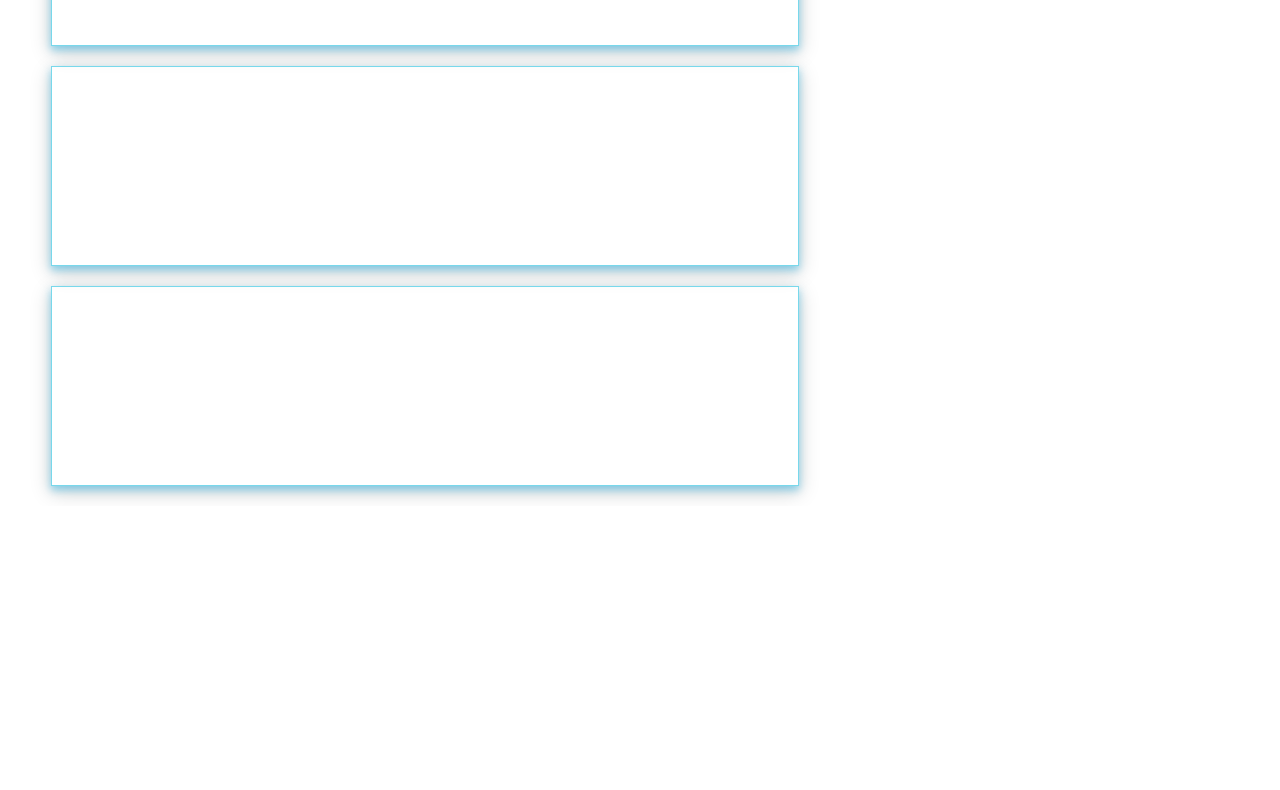
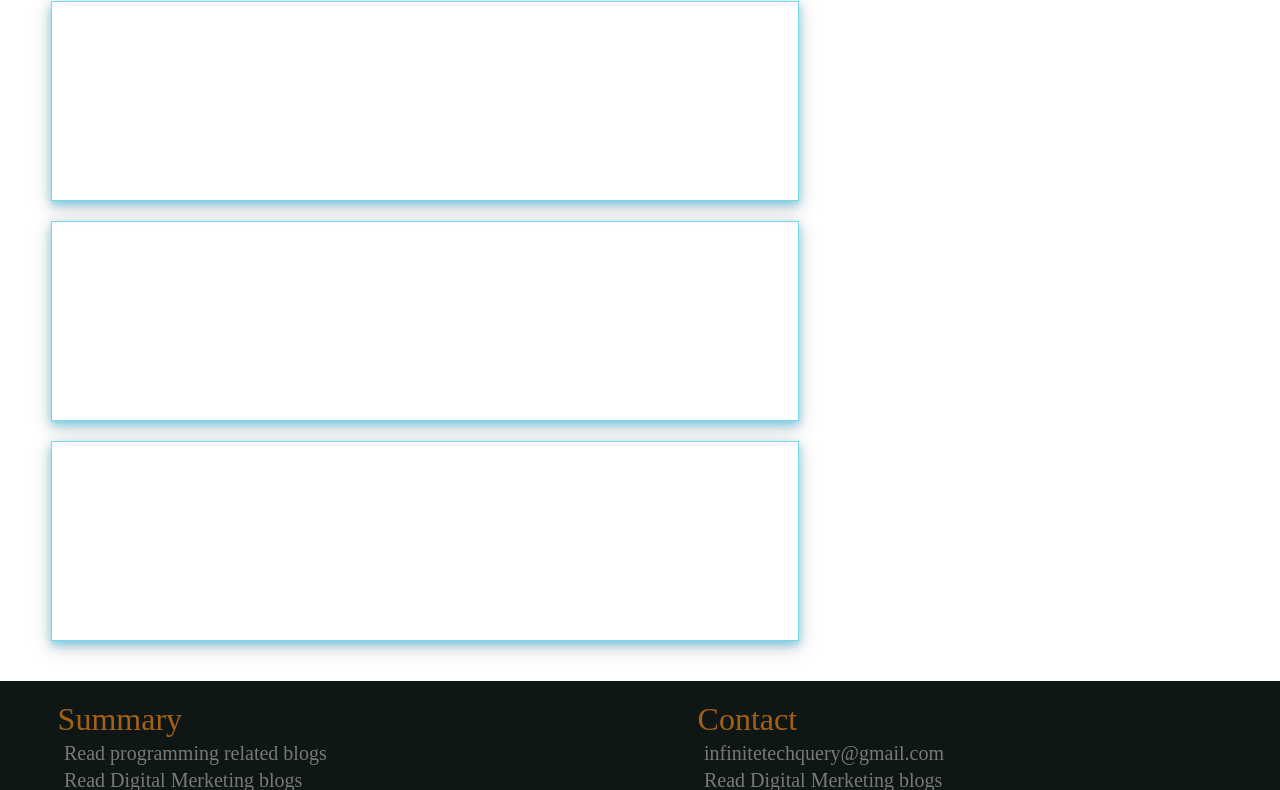
Before and after one commit to mahamudh472/infinitetechquery, a plain HTML site: page blog_list.html in a window 1280 px wide. Shown: the part 913-1703 px from the top of the page. Before the commit the page ends 1419 px from the top, so only its background shows below. Drawn offline with Linux system fonts and the light colour scheme; the site is published under a folder, as on GitHub Pages, so addresses that start at the root find nothing.

Commit message:
Update blog_list.html

```diff
--- a/blog_list.html
+++ b/blog_list.html
@@ -88,5 +88,5 @@
     <my-footer></my-footer>
 </body>
 <script src="Style/js/nav.js"></script>
-<script src="/Style/js/header_footer.js"></script>
+<script src="Style/js/header_footer.js"></script>
 </html>
```
